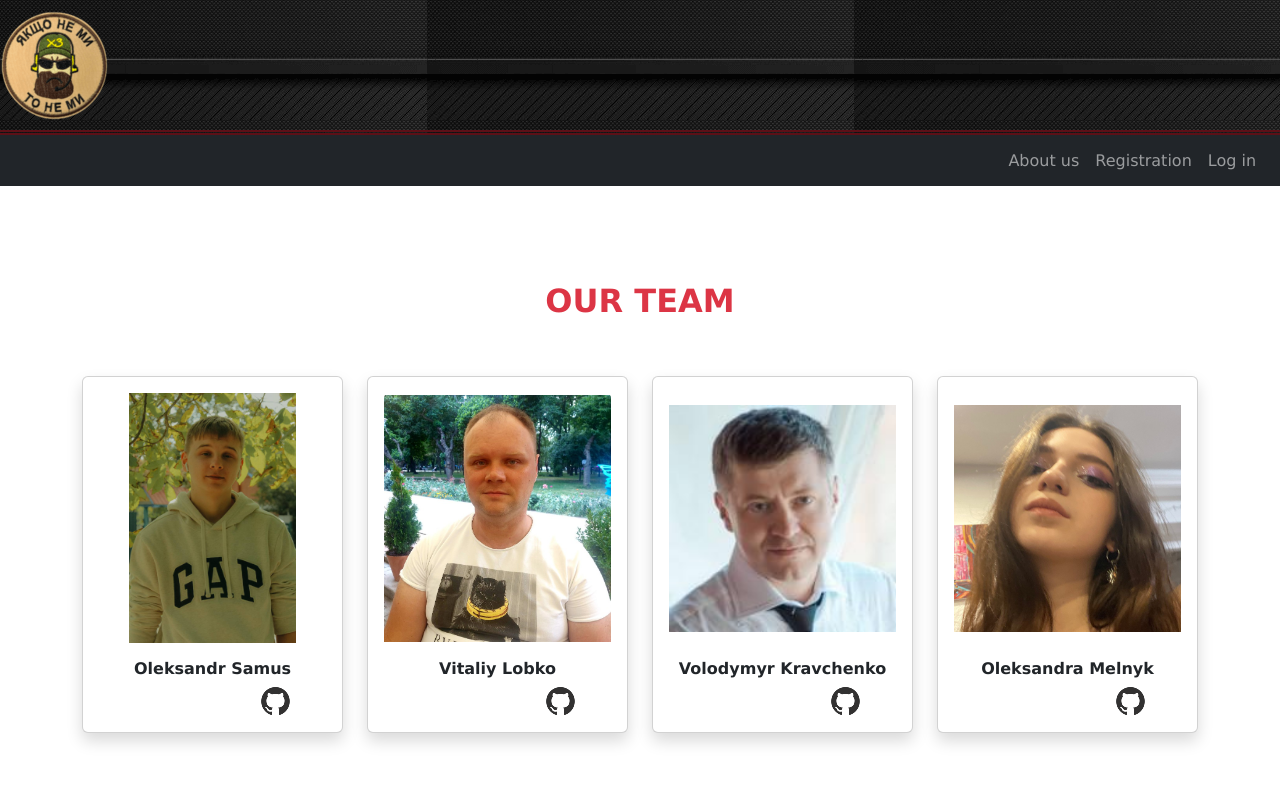
After one commit to LeadShadow/Web6Project, a Django app: page /about_us in a window 1280 px wide. The commit adds this page. Run offline with Django 4.2, Linux system fonts and the light colour scheme.

Commit message:
templatex fix (navbar) + add about us  + add index.html

```diff
--- /dev/null
+++ b/webproject/project/templates/project/about_us.html
@@ -0,0 +1,98 @@
+{% extends "./base.html" %}
+{% block content %}
+<div class="container mt-5">
+    <div class="row mb-5">
+        <h2>Our Team</h2>
+    </div>
+    <div class="row mt-3">
+        <div class="col-md-4 w-25">
+            <div class="card mb-4 shadow">
+                <div class="card-body">
+                    <a target="blank" href="https://github.com/LeadShadow">
+                        <img
+                                class="bd-placeholder-img card-img-top"
+                                {% load static %}
+                                src="{% static 'Oleksandr Samus.jpg' %}"
+                                width="250"
+                                height="250"
+                                alt="our team photo here"
+                                style="object-fit: contain"
+                        />
+                    </a>
+                    <p class="card-title mt-3"><strong>Oleksandr Samus</strong></p>
+                    <div class="btn-group" style="padding-left: 125px"><a target="blank"
+                                                                          href="https://github.com/LeadShadow">
+                        <img src="{% static 'gitlogo.png' %}"></a>
+                    </div>
+                </div>
+            </div>
+        </div>
+        <div class="col-md-4 w-25">
+            <div class="card mb-4 shadow">
+                <div class="card-body">
+                    <a target="blank" href="https://github.com/VitaliyLobko">
+                        <img
+                                class="bd-placeholder-img card-img-top"
+                                {% load static %}
+                                src="{% static 'Vitaliy Lobko.jpg' %}"
+                                width="250"
+                                height="250"
+                                alt="our team photo here"
+                                style="object-fit: contain"
+                        />
+                    </a>
+                    <p class="card-title mt-3"><strong>Vitaliy Lobko</strong></p>
+                    <div class="btn-group" style="padding-left: 125px"><a target="blank"
+                                                                          href="https://github.com/VitaliyLobko">
+                        <img src="{% static 'gitlogo.png' %}"></a>
+                    </div>
+                </div>
+            </div>
+        </div>
+        <div class="col-md-4 w-25">
+            <div class="card mb-4 shadow">
+                <div class="card-body">
+                    <a target="blank" href="https://github.com/VlodyaKr">
+                        <img
+                                class="bd-placeholder-img card-img-top"
+                                {% load static %}
+                                src="{% static 'Volodymyr Kravchenko.jpg' %}"
+                                width="250"
+                                height="250"
+                                alt="our team photo here"
+                                style="object-fit: contain"
+                        />
+                    </a>
+                    <p class="card-title mt-3"><strong>Volodymyr Kravchenko</strong></p>
+                    <div class="btn-group" style="padding-left: 125px"><a target="blank"
+                                                                          href="https://github.com/VlodyaKr">
+                        <img src="{% static 'gitlogo.png' %}"></a>
+                    </div>
+                </div>
+            </div>
+        </div>
+        <div class="col-md-4 w-25">
+            <div class="card mb-4 shadow">
+                <div class="card-body">
+                    <a target="blank" href="https://github.com/LeadShadow">
+                        <img
+                                class="bd-placeholder-img card-img-top"
+                                {% load static %}
+                                src="{% static 'Oleksandra Melnyk.jpg' %}"
+                                width="250"
+                                height="250"
+                                alt="our team photo here"
+                                style="object-fit: contain"
+                        />
+                    </a>
+                    <p class="card-title mt-3"><strong>Oleksandra Melnyk</strong></p>
+                    <div class="btn-group" style="padding-left: 125px"><a target="blank"
+                                                                          href="https://github.com/LeadShadow">
+                        <img src="{% static 'gitlogo.png' %}"></a>
+                    </div>
+                </div>
+            </div>
+        </div>
+    </div>
+</div>
+{% endblock %}
--- a/webproject/project/templates/project/base.html
+++ b/webproject/project/templates/project/base.html
@@ -27,30 +27,57 @@
     </div>
     <div class="collapse navbar-collapse flex-grow-1 text-right" id="myNavbar">
         <ul class="navbar-nav ms-auto flex-nowrap px-3">
+            {% if user.is_authenticated %}
+
             <li class="nav-item"><a class="nav-link" href="/">Home</a></li>
-            {% if user.is_authenticated %}
+
+            <li class="nav-item dropdown">
+                <a class="nav-link dropdown-toggle" href="#" id="navbarDropdown" role="button" data-bs-toggle="dropdown"
+                   aria-expanded="false">
+                    Contacts
+                </a>
+                <ul class="dropdown-menu" aria-labelledby="navbarDropdown">
                     <li class="nav-item">
-                <a class="nav-link" href="/show_contacts">Contacts</a>
+                        <a class="dropdown-item" href="/show_contacts">Contacts</a>
                     </li>
                     <li class="nav-item">
-                <a class="nav-link" href="/contact">Add contact</a>
+                        <a class="dropdown-item" href="/contact">Add contact</a>
+                    </li>
+                </ul>
+            </li>
+
+            <li class="nav-item dropdown">
+                <a class="nav-link dropdown-toggle" href="#" id="navbarDropdown" role="button" data-bs-toggle="dropdown"
+                   aria-expanded="false">
+                    Notes
+                </a>
+                <ul class="dropdown-menu" aria-labelledby="navbarDropdown">
+                    <li class="nav-item">
+                        <a class="dropdown-item" href="/show_note">Notes</a>
                     </li>
                     <li class="nav-item">
-                <a class="nav-link" href="/show_note">Notes</a>
+                        <a class="dropdown-item" href="/add_note">Add note</a>
                     </li>
                     <li class="nav-item">
-                <a class="nav-link" href="/add_note">Add note</a>
+                        <a class="dropdown-item" href="/add_tags">Add tag</a>
                     </li>
+                </ul>
+            </li>
+
+            <li class="nav-item dropdown">
+                <a class="nav-link dropdown-toggle" href="#" id="navbarDropdown" role="button" data-bs-toggle="dropdown"
+                   aria-expanded="false">
+                    Files
+                </a>
+                <ul class="dropdown-menu" aria-labelledby="navbarDropdown">
                     <li class="nav-item">
-                <a class="nav-link" href="/add_tags">Add tag</a>
+                        <a class="dropdown-item" href="/files">Files</a>
                     </li>
 
                     <li class="nav-item">
-                    <a class="nav-link" href="/files">Files</a>
+                        <a class="dropdown-item" href="/files/add">Add file</a>
                     </li>
-
-                <li class="nav-item">
-                    <a class="nav-link" href="/files/add">Add file</a>
+                </ul>
             </li>
 
             <li class="nav-item">
@@ -58,9 +85,18 @@
             </li>
 
             <li class="nav-item">
+                <a class="nav-link" href="/about_us">About us</a>
+            </li>
+
+            <li class="nav-item">
                 <a class="nav-link" href="/logout">Log out</a>
             </li>
             {% else %}
+
+            <li class="nav-item">
+                <a class="nav-link" href="/about_us">About us</a>
+            </li>
+
             <li class="nav-item">
                 <a class="nav-link" href="/signup">Registration</a>
             </li>
--- a/webproject/project/urls.py
+++ b/webproject/project/urls.py
@@ -25,5 +25,6 @@ urlpatterns = [
     path('files/filter/<str:filt>', views.filter_files, name='filter_files'),
     path('files/add/', views.file_upload, name='file_upload'),
     path('files/down/<int:file_id>', views.file_download, name='file_download'),
+    path('about_us', views.about_us, name='about_us'),
 
 ]
--- a/webproject/project/views.py
+++ b/webproject/project/views.py
@@ -62,7 +62,7 @@ def main(request):
     notes = []
     if request.user.is_authenticated:
         notes = Note.objects.filter(user_id=request.user).all()
-    return render(request, 'project/base.html', {"notes": notes})
+    return render(request, 'project/index.html', {"notes": notes})
 
 
 @login_required
@@ -532,3 +532,8 @@ def file_upload(request):
         new_file.save()
         return redirect('view_files')
     return render(request, 'project/file_upload.html')
+
+
+
+def about_us(request):
+    return render(request, 'project/about_us.html')
```
Also changed, not shown: webproject/project/templates/project/index.html (+18 -1 lines), webproject/project/static/Oleksandr Samus.jpg (added), webproject/project/static/Oleksandra Melnyk.jpg (added), webproject/project/static/Vitaliy Lobko.jpg (added), webproject/project/static/Volodymyr Kravchenko.jpg (added), webproject/project/static/gitlogo.png (added), webproject/project/templates/project/contacts.html (indentation only). Lines whose indentation alone changed are shown as unchanged.
